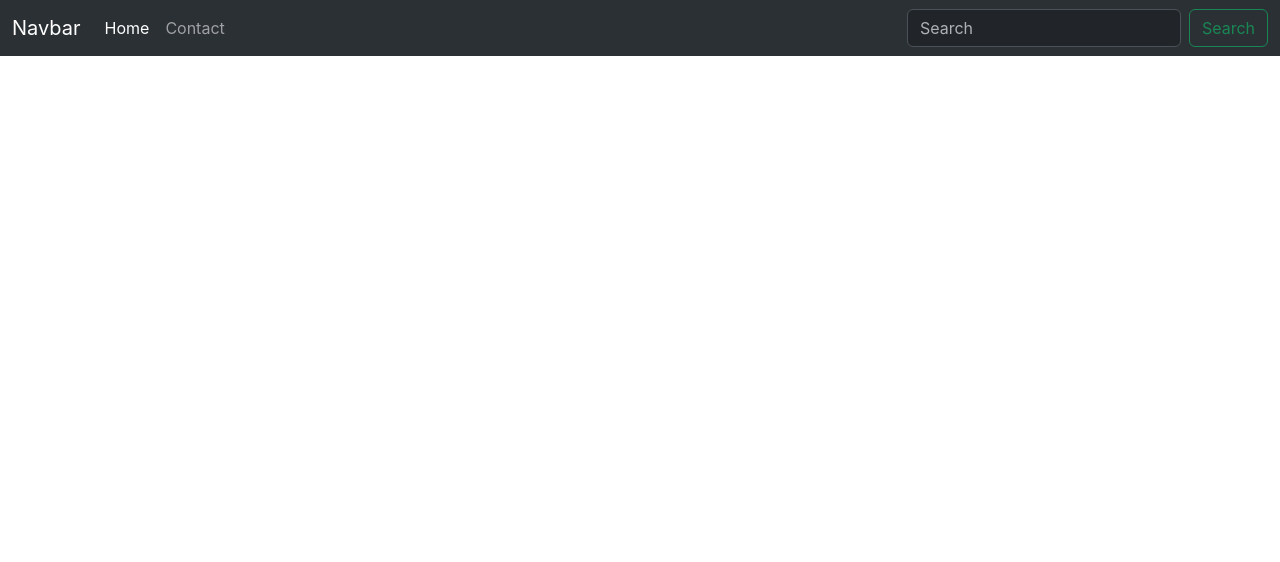
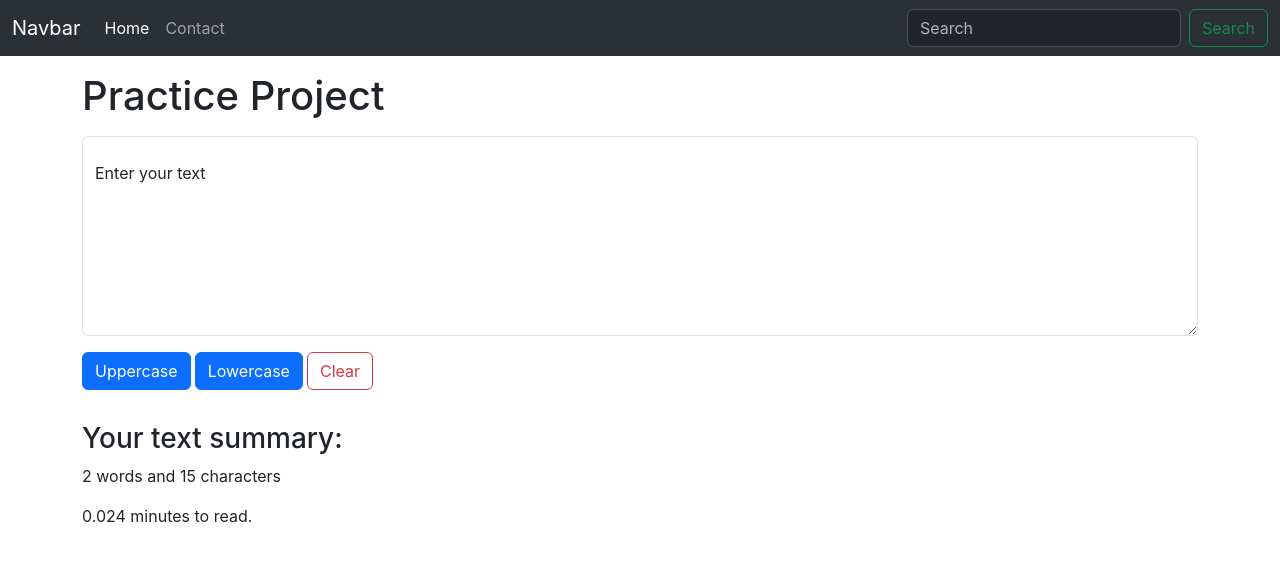
Before and after one commit to brndn-gnzls/react-playground, a React (Create React App) app: page / in a window 1280 px wide. Shown: the top 562 px of the page. Built offline with nearby package versions, Linux system fonts and the light colour scheme.

Commit message:
Messing around with useState and props.

```diff
--- a/src/App.js
+++ b/src/App.js
@@ -1,5 +1,5 @@
-import logo from './logo.svg';
 import Navbar from './components/Navbar';
+import Textform from './components/Textform';
 import './App.css';
 
 let name = "Sam"
@@ -14,6 +14,7 @@ function App() {
         <>
             {/* <Navbar title={obj.title} aboutText={obj.aboutText}/> */}
             <Navbar />
+            <Textform heading={obj.title}/>
         </>
     );
 }
--- /dev/null
+++ b/src/components/Textform.js
@@ -0,0 +1,55 @@
+import React, { useState } from 'react'
+
+export default function Textform(props) {
+    const [text, setText] = useState('Enter your text')
+
+    const handleOnChange = (event) => {
+        console.log("handleOnChange")
+        setText(event.target.value)
+    }
+
+    const handleUpClick = () => {
+        console.log("upperCaseClick")
+        const newText = text.toUpperCase()
+        setText(newText)
+    }
+
+    const handleLowerCase = () => {
+        console.log("lowerCaseClick")
+        const newText = text.toLowerCase()
+        setText(newText)
+    }
+
+    const handleClear = (event) => {
+        console.log("handleClear")
+        setText("")
+    }
+
+    return (
+        <>
+            <div>
+                <div className='container'>
+                    <div className="form-floating">
+                        <h1 className='my-3'>{props.heading}</h1>
+                        <textarea className="form-control" value={text} onChange={handleOnChange} placeholder="Leave a comment here" id="floatingTextarea2" style={{ height: "200px" }}>
+                        </textarea>
+                        <input className="btn btn-primary my-3" onClick={handleUpClick} type="button" value="Uppercase" />
+                        <input className="btn btn-primary my-3 mx-1" onClick={handleLowerCase} type="button" value="Lowercase" />
+                        <button type="button" onClick={handleClear} className="btn btn-outline-danger">Clear</button>
+                    </div>
+                </div>
+            </div>
+
+            {/* Counting words and characters */}
+            <div className='container my-3'>
+                <h3>Your text summary:</h3>
+                <p>{text.split(" ").length - 1} words and {text.length} characters</p>
+                <p>{0.008*text.split(" ").length} minutes to read.</p>
+                <div>
+                </div>
+
+            </div>
+        </>
+
+    )
+}
```
